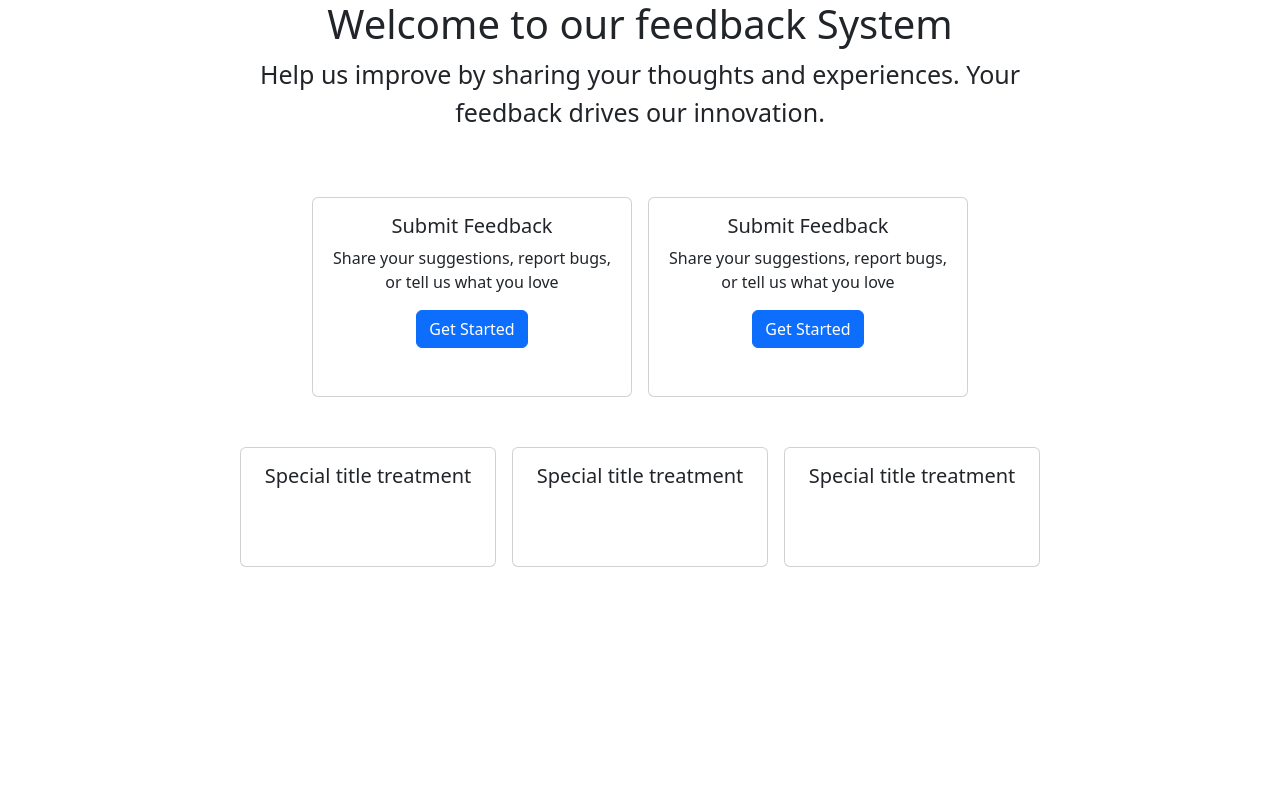
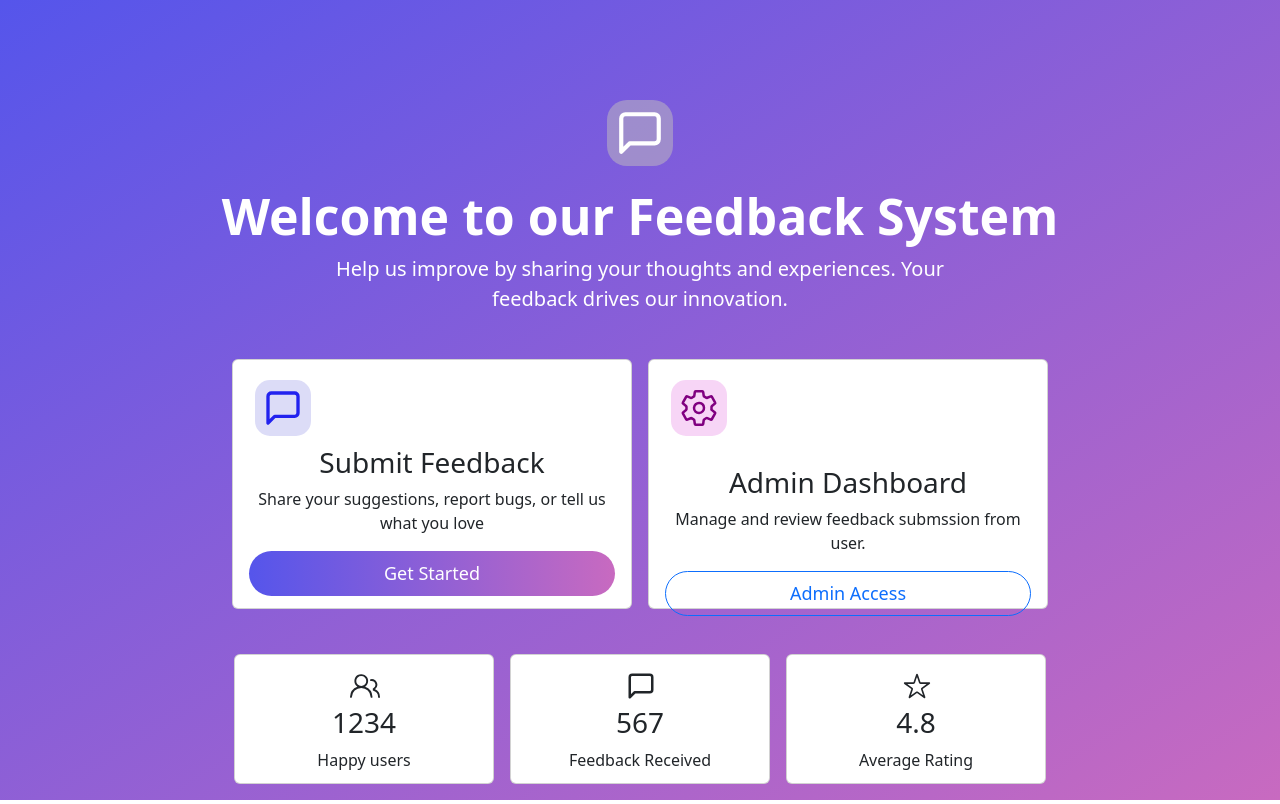
Before and after one commit to Shreya-Paramanik/Feedback-System, a React (Vite) app: page / in a window 1280 px wide. Built offline with nearby package versions, Linux system fonts and the light colour scheme.

Commit message:
Welcome Component

```diff
--- a/package.json
+++ b/package.json
@@ -12,7 +12,8 @@
   "dependencies": {
     "bootstrap": "^5.3.7",
     "react": "^19.1.0",
-    "react-dom": "^19.1.0"
+    "react-dom": "^19.1.0",
+    "react-icons": "^5.5.0"
   },
   "devDependencies": {
     "@eslint/js": "^9.30.1",
--- a/src/App.css
+++ b/src/App.css
@@ -1,10 +1,10 @@
-.h1{
-  font-size: 35px;
-  font-weight: 800;
+html,body,#root{
+  height: 100%;
+  margin: 0;
+  padding: 0;
 }
 
-.card{
-  width: 20rem;
-  border: 2px solid black;
-
+.app-gradient{
+  height: inherit;
+  background: linear-gradient(to bottom right,rgb(85, 85, 235),rgb(200, 106, 192));
 }
--- a/src/App.jsx
+++ b/src/App.jsx
@@ -1,25 +1,16 @@
 import { useState } from 'react'
 import './App.css'
-import Header from './Components/Header'
-import Card from './Components/Card'
-import StatisticalCard from './Components/StatisticalCard'
+import Header from './Components/Welcome/Header'
+import Card from './Components/Welcome/Card'
+import StatisticalCard from './Components/Welcome/StatisticalCard'
+import Welcome from './Components/Welcome/Welcome'
 function App() {
   //const [count, setCount] = useState(0)
 
   return (
-    <>
-      <Header/>
-      <div style={{display:'flex',justifyContent:'center',alignItems:'center', gap:'1rem',height:'300px'}}>
-        <Card/>
-        <Card/>
-      </div>
-
-      <div style={{display:'flex',justifyContent:'center',alignContent:'center',gap:'1rem'}}>
-        <StatisticalCard/>
-        <StatisticalCard/>
-        <StatisticalCard/>
-      </div>
-    </>
+    <div className='app-gradient'>
+      <Welcome/>
+    </div>
   )
 }
 
--- a/src/Components/Card.jsx
+++ /dev/null
@@ -1,17 +0,0 @@
-import React from 'react'
-import 'bootstrap/dist/css/bootstrap.min.css'
-// import "./App.css"
-
-const Card = ()=> {
-  return (
-      <div className="card text-center" style={{height:'200px'}}>
-        <div className="card-body">
-            <h5 className="card-title">Submit Feedback</h5>
-            <p className="card-text">Share your suggestions, report bugs, or tell us what you love</p>
-            <a href="#" className="btn btn-primary">Get Started</a>
-        </div>
-    </div>
-  )
-}
-
-export default Card;
--- a/src/Components/Header.jsx
+++ /dev/null
@@ -1,13 +0,0 @@
-import React from 'react'
-
-
-const Header = ()=> {
-  return (
-    <center className='header'>
-        <h1>Welcome to our feedback System</h1>
-        <p style={{fontSize:'25px'}}>Help us improve by sharing your thoughts and experiences. Your<br/> feedback drives our innovation.</p>
-    </center>
-  )
-}
-
-export default Header;
--- a/src/Components/StatisticalCard.jsx
+++ /dev/null
@@ -1,14 +0,0 @@
-import React from 'react'
-import 'bootstrap/dist/css/bootstrap.min.css'
-
-const StatisticalCard = ()=> {
-  return (
-    <div className="card text-center mb-3" style={{width: "16rem",height:'120px'}}>
-        <div className="card-body">
-        <h5 className="card-title">Special title treatment</h5>
-        </div>
-    </div>
-  )
-}
-
-export default StatisticalCard;
--- /dev/null
+++ b/src/Components/Welcome/Card.jsx
@@ -0,0 +1,15 @@
+import React from 'react'
+import 'bootstrap/dist/css/bootstrap.min.css'
+// import "./App.css"
+import './Welcome.css'
+import { FiMessageSquare } from "react-icons/fi";
+
+const Card = (props)=> {
+  return (
+      <div className="card text-center" style={{height:'250px',width:'400px',backgroundColor:'white'}}>
+        {props.children}
+    </div>
+  )
+}
+
+export default Card;
--- /dev/null
+++ b/src/Components/Welcome/Header.jsx
@@ -0,0 +1,19 @@
+import React from 'react'
+import { FiMessageSquare } from "react-icons/fi";
+import "./Welcome.css"
+
+
+
+const Header = ()=> {
+  return (
+    <center className='header'>
+        <div className='icon_div' style={{marginTop:'100px'}}>
+          <FiMessageSquare className='icon'/>
+        </div>
+        <h1 style={{fontSize:'50px',fontWeight:'700',color:'white'}}>Welcome to our Feedback System</h1>
+        <p style={{fontSize:'20px',color:'white'}}>Help us improve by sharing your thoughts and experiences. Your<br/> feedback drives our innovation.</p>
+    </center>
+  )
+}
+
+export default Header;
--- /dev/null
+++ b/src/Components/Welcome/StatisticalCard.jsx
@@ -0,0 +1,12 @@
+import React from 'react'
+import 'bootstrap/dist/css/bootstrap.min.css'
+
+const StatisticalCard = (props)=> {
+  return (
+    <div className="card text-center mb-3" style={{width: "260px",height:'130px',backgroundColor:'white'}}>
+       {props.children}
+    </div>
+  )
+}
+
+export default StatisticalCard;
--- /dev/null
+++ b/src/Components/Welcome/Welcome.css
@@ -0,0 +1,66 @@
+
+.icon{
+    height: 50px;
+    width: 50px;
+    color: white;
+}
+
+.icon_div{
+    display: inline-block;
+    margin-bottom: 20px;
+    border-radius: 20px;
+    background-color: rgb(194, 190, 190,0.5);
+    padding: 8px;
+    font-size: 18px;
+    font-weight: 500;
+}
+
+.icon2{
+    height: 40px;
+    width: 40px;
+    color: rgb(34, 34, 239);
+}
+
+.icon_div2{
+    display: inline-block;
+    margin-left:2px;
+    border-radius: 15px;
+    position: absolute;
+    background-color:rgb(167, 167, 236,0.4);
+    padding: 8px;
+    font-size: 18px;
+    font-weight: 500;
+    top:20px;
+    left: 20px;
+}
+
+.icon_div3{
+    display: inline-block;
+    margin-left:2px;
+}
+.icon3{
+    height: 30px;
+    width: 30px;
+}
+
+#card_button{
+    font-size: 18px;
+    font-weight: 500;
+    border: none;
+    background: linear-gradient(to right,rgb(85, 85, 235),rgb(200, 106, 192));
+}
+
+#card_button:active{
+    border: 1px solid  blue;
+    background:white;
+    color:black;
+}
+
+#card_button2{
+    font-size: 18px;
+    font-weight: 500;
+}
+#card_button2:hover{
+    border: none;
+    background: linear-gradient(to right,rgb(85, 85, 235),rgb(200, 106, 192));
+}
--- /dev/null
+++ b/src/Components/Welcome/Welcome.jsx
@@ -0,0 +1,78 @@
+import React, { useState } from 'react'
+import Header from './Header';
+import './Welcome.css'
+import StatisticalCard from './StatisticalCard';
+import Card from './Card';
+import { FiMessageSquare } from "react-icons/fi";
+import { IoSettingsOutline } from "react-icons/io5";
+import { IoIosStarOutline } from "react-icons/io";
+import { GoPeople } from "react-icons/go";
+
+
+
+const Welcome = ()=> {
+
+    const [icon,setIcon] = useState('message');
+  return (
+    <>
+      <Header/>
+    <div style={{display:'flex',justifyContent:'center',alignItems:'center', gap:'1rem',height:'300px',marginTop:'20px'}}>
+        <Card>
+
+            <div className="card-body" style={{marginTop:'5%'}}>
+                <div className='icon_div2'>
+                 <FiMessageSquare className='icon2'/>
+               </div>
+             <h5 className="card-title" style={{fontSize: '28px', marginTop:'50px'}}>Submit Feedback</h5>
+             <p className="card-text" style={{fontSize: '16px'}}>Share your suggestions, report bugs, or tell us what you love</p>
+             <button className="btn btn-primary" type="button" id='card_button' style={{width:'100%',height:'45px',borderRadius:'25px'}}>Get Started</button>
+            </div>
+        </Card>
+        <Card>
+            <div className="card-body" style={{marginTop:'10%'}}>
+                <div className='icon_div2' style={{backgroundColor:'rgb(235, 150, 233,0.4)',padding: '8px',borderRadius: '15px'}}>
+                 <IoSettingsOutline className='icon2' style={{color:'purple'}}/>
+                </div>
+             <h5 className="card-title" style={{fontSize: '28px',marginTop:'50px'}}>Admin Dashboard</h5>
+             <p className="card-text" style={{fontSize: '16px'}}>Manage and review feedback submssion from user.</p>
+             <button className="btn btn-outline-primary" type="button" id='card_button2'  style={{width:'100%',height:'45px',borderRadius:'25px'}}>Admin Access</button>
+            </div>
+        </Card>
+    </div>
+
+    <div style={{display:'flex',justifyContent:'center',alignContent:'center',gap:'1rem',marginTop:'20px'}}>
+        <StatisticalCard>
+            <div className="card-body">
+                <div className='icon_div3'>
+                    <GoPeople className='icon3'/>
+                </div>
+                <h5 className="card-title" style={{fontSize: '28px',marginTop:'5px'}}>1234</h5>
+                <p>Happy users</p>
+            </div>
+        </StatisticalCard>
+
+        <StatisticalCard>
+            <div className="card-body">
+                <div className='icon_div3'>
+                 <FiMessageSquare className='icon3'/>
+                </div>
+
+                <h5 className="card-title" style={{fontSize: '28px',marginTop:'5px'}}>567</h5>
+                <p>Feedback Received</p>
+            </div>
+        </StatisticalCard>
+        <StatisticalCard>
+            <div className="card-body">
+                <div className='icon_div3'>
+                    <IoIosStarOutline className='icon3'/>
+                </div>
+                <h5 className="card-title" style={{fontSize: '28px',marginTop:'5px'}}>4.8</h5>
+                <p>Average Rating</p>
+            </div>
+        </StatisticalCard>
+    </div>
+    </>
+  )
+}
+
+export default Welcome;
```
Also changed, not shown: 1 other file (tests, documents, lock files or other folders).
